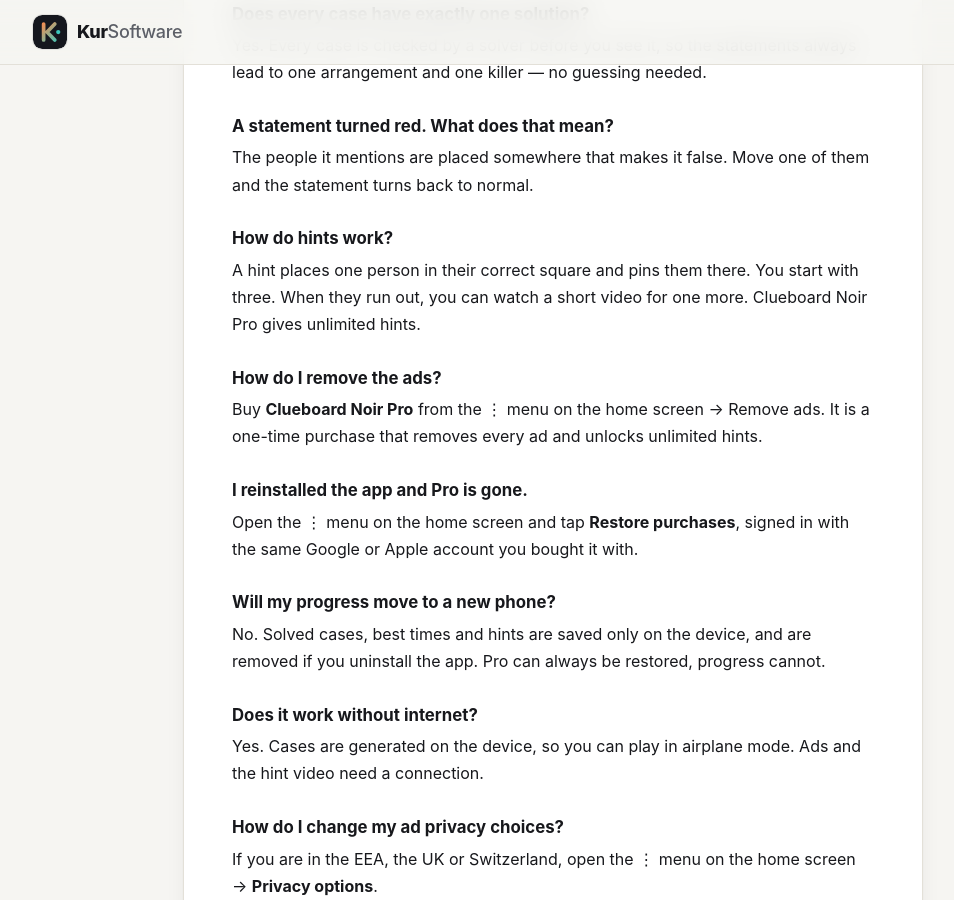
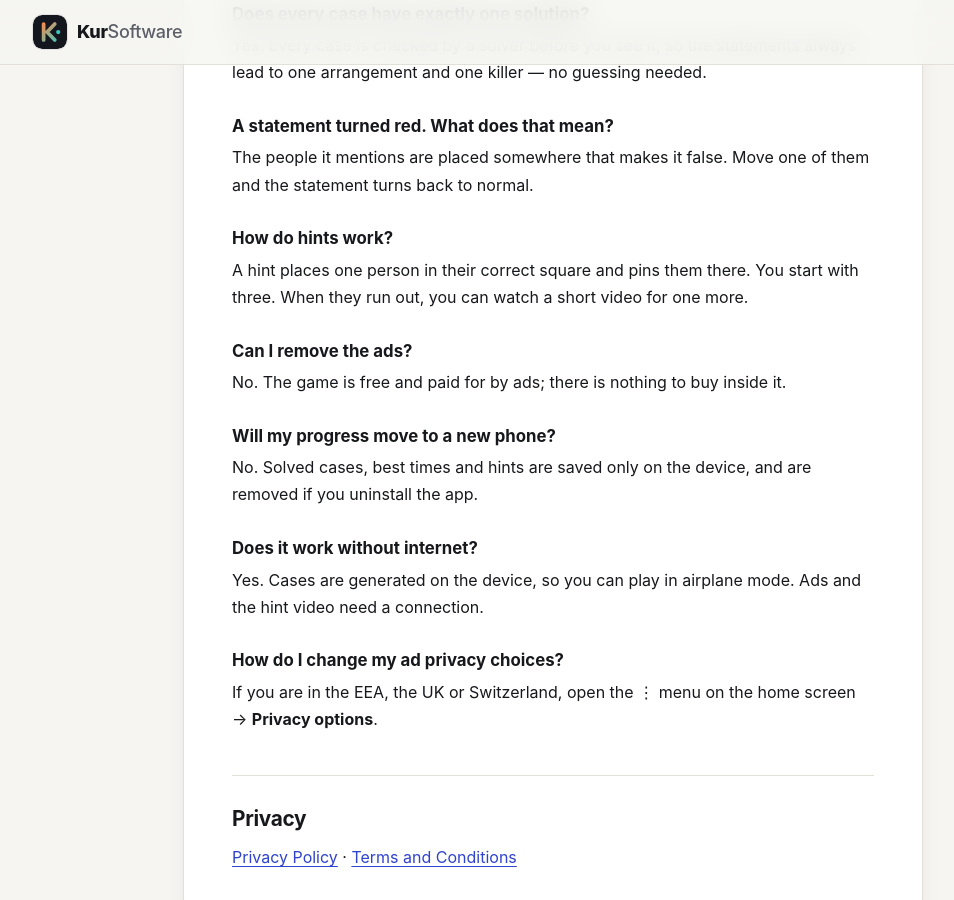
Before and after one commit to lvlvto/lvlvto.github.io, a Jekyll site: the page built from clueboard/support.md, in a window 1280 px wide and 900 px high, scrolled down 777 px. Shown: the whole window, without its empty margins (87-1041 px from the left). Built offline with Jekyll 4.4.1, drawn with Linux system fonts in a browser that asks for light colours.

Commit message:
Remove Clueboard Noir Pro and describe the in-game banner

```diff
--- a/clueboard/support.md
+++ b/clueboard/support.md
@@ -33,23 +33,16 @@ the statement turns back to normal.
 ### How do hints work?
 
 A hint places one person in their correct square and pins them there. You start with
-three. When they run out, you can watch a short video for one more. Clueboard Noir Pro gives
-unlimited hints.
+three. When they run out, you can watch a short video for one more.
 
-### How do I remove the ads?
+### Can I remove the ads?
 
-Buy **Clueboard Noir Pro** from the ⋮ menu on the home screen → Remove ads. It is a one-time
-purchase that removes every ad and unlocks unlimited hints.
-
-### I reinstalled the app and Pro is gone.
-
-Open the ⋮ menu on the home screen and tap **Restore purchases**, signed in with the same
-Google or Apple account you bought it with.
+No. The game is free and paid for by ads; there is nothing to buy inside it.
 
 ### Will my progress move to a new phone?
 
 No. Solved cases, best times and hints are saved only on the device, and are removed if
-you uninstall the app. Pro can always be restored, progress cannot.
+you uninstall the app.
 
 ### Does it work without internet?
 
```
Also changed, not shown: clueboard-treasure/privacy-policy.md (+2 -2 lines), clueboard/privacy-policy.md (+4 -9 lines), clueboard/terms-and-conditions.md (+3 -13 lines).
